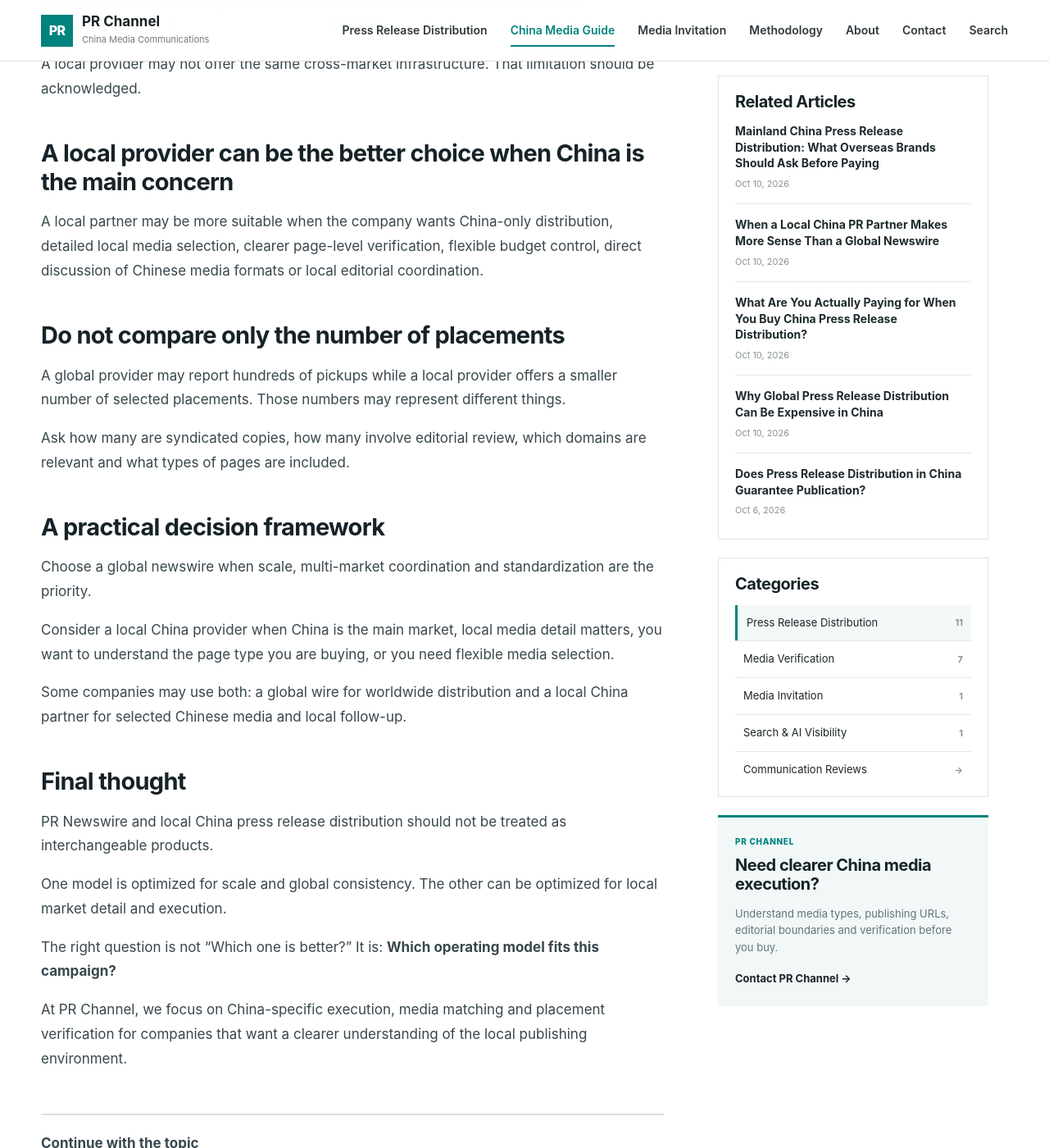
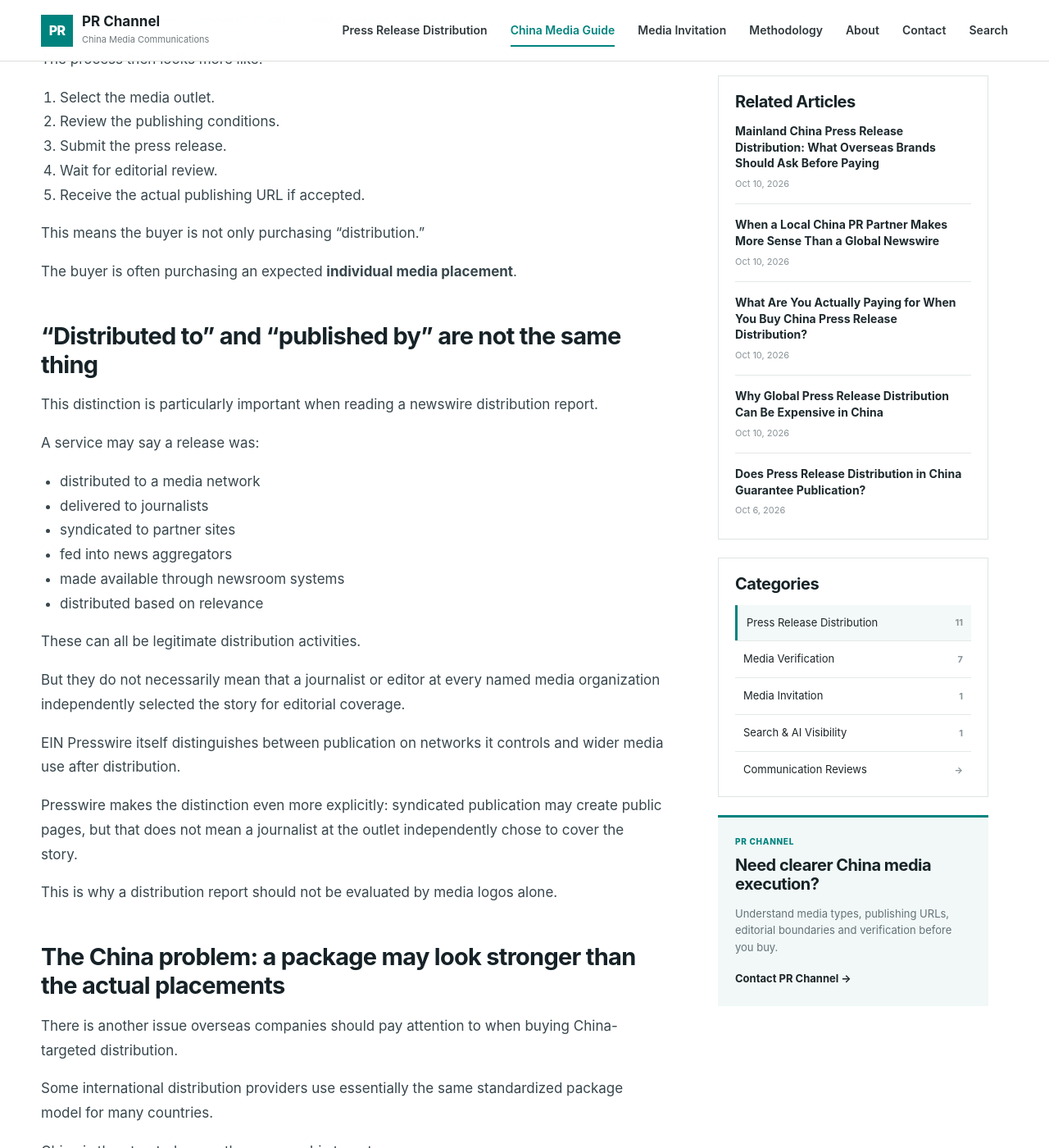
Before and after one commit to PRChannel/pressreleasechannel.com, a Jekyll site: the page built from _posts/2026-10-10-pr-newswire-vs-local-china-press-release-distribution.md, in a window 1280 px wide and 1400 px high, scrolled down 2356 px. Shown: the whole window at 82% size. Built offline with Jekyll 4.4.1, drawn with Linux system fonts in a browser that asks for light colours; some of the changed text lies outside the part shown.

Commit message:
Update Article “2026-10-10-pr-newswire-vs-local-china-press-release-distribution”
Co-authored-by: 574860431 <574860431@qq.com>

```diff
--- a/_posts/2026-10-10-pr-newswire-vs-local-china-press-release-distribution.md
+++ b/_posts/2026-10-10-pr-newswire-vs-local-china-press-release-distribution.md
@@ -1,6 +1,9 @@
 ---
-title: "PR Newswire vs Local China Press Release Distribution: What Is the Difference?"
-description: "A neutral comparison of global newswire distribution and local China press release execution, including scale, local media knowledge, pricing, reporting and campaign fit."
+title: "PR Newswire vs Local China Press Release Distribution: What Is the
+  Difference?"
+description: A practical comparison of global newswire distribution and local
+  China media execution, including syndication, individual placements,
+  publishing URLs, media quality and verification.
 date: 2026-10-10 15:12:00 +0800
 author: Yang Xiaole
 category: Press Release Distribution
@@ -12,83 +15,319 @@ tags:
   - China Media
   - Global Newswire
 ---
+For an overseas company trying to build media visibility in China, press release distribution can look deceptively simple.
 
-For an overseas company planning press release distribution in China, one common decision is whether to use a global newswire such as PR Newswire or work with a local China-focused provider.
+Choose a package. Submit a release. Select China as a target market. Receive a distribution report.
 
-This should not be treated as a simple “large company vs small company” comparison. The two models often solve different problems.
+But the underlying distribution model can be very different from the way press release placement is commonly handled inside China.
 
-## Global newswires are built for scale
+The most important distinction is not simply global provider versus local provider.
 
-A global newswire can be useful when a company needs multi-country distribution, one centralized vendor, standardized submission workflows, multilingual support, consolidated reporting or established procurement processes.
+It is the difference between **distribution infrastructure** and **individual media placement**.
 
-For a multinational communications team, those capabilities can reduce complexity.
+## Global newswires usually sell access to a distribution network
 
-## Local China providers are built around one market
+Traditional international newswires are designed around scale.
 
-A local provider has a different advantage: concentration on the Chinese media environment.
+A company typically buys a package based on factors such as:
 
-That can make it easier to discuss questions such as:
+- number of press releases
+- countries or regions
+- industry targets
+- word limits
+- images and multimedia
+- newsroom delivery
+- syndication networks
+- reporting features
 
-- Which Chinese media categories fit this announcement?
-- What is the actual publishing domain?
-- Is the placement on a main site, account, regional channel or another environment?
+EIN Presswire, for example, currently structures its plans around release credits, country and industry targets, and access to multiple distribution channels.
+
+It lists distribution or placement through channels such as AP News, USA TODAY Network, Nexstar, Google News, Bloomberg Terminals, MuckRack and thousands of affinity publications. Several of these distribution paths are explicitly based on relevance.
+
+The buyer is therefore primarily purchasing access to a distribution infrastructure.
+
+The question is often:
+
+> How broadly can this release be distributed?
+
+rather than:
+
+> Which exact media website will publish this article?
+
+## China often uses a media-by-media placement model
+
+A common model in China works differently.
+
+A media distribution provider may present a list of individual publishing options.
+
+Each outlet may have its own:
+
+- publishing price
+- editorial requirements
+- content restrictions
+- turnaround time
+- page type
+- support conditions
+
+The buyer may select individual media outlets before submission.
+
+The process then looks more like:
+
+1. Select the media outlet.
+2. Review the publishing conditions.
+3. Submit the press release.
+4. Wait for editorial review.
+5. Receive the actual publishing URL if accepted.
+
+This means the buyer is not only purchasing “distribution.”
+
+The buyer is often purchasing an expected **individual media placement**.
+
+## “Distributed to” and “published by” are not the same thing
+
+This distinction is particularly important when reading a newswire distribution report.
+
+A service may say a release was:
+
+- distributed to a media network
+- delivered to journalists
+- syndicated to partner sites
+- fed into news aggregators
+- made available through newsroom systems
+- distributed based on relevance
+
+These can all be legitimate distribution activities.
+
+But they do not necessarily mean that a journalist or editor at every named media organization independently selected the story for editorial coverage.
+
+EIN Presswire itself distinguishes between publication on networks it controls and wider media use after distribution.
+
+Presswire makes the distinction even more explicitly: syndicated publication may create public pages, but that does not mean a journalist at the outlet independently chose to cover the story.
+
+This is why a distribution report should not be evaluated by media logos alone.
+
+## The China problem: a package may look stronger than the actual placements
+
+There is another issue overseas companies should pay attention to when buying China-targeted distribution.
+
+Some international distribution providers use essentially the same standardized package model for many countries.
+
+China is then treated as another geographic target.
+
+That can simplify purchasing, but it does not necessarily provide enough visibility into the Chinese publishing environment.
+
+A report may contain a mixture of:
+
+- established media websites
+- syndicated press release pages
+- content accounts
+- self-publishing platforms
+- aggregators
+- regional portals
+- pages with limited editorial review
+- other low-value publishing environments
+
+This does not mean such pages are fraudulent or useless.
+
+It means they should not automatically be counted as equivalent to an independent editorial placement on a recognized Chinese media website.
+
+For a buyer unfamiliar with China, the media name may look impressive while the actual publishing environment tells a different story.
+
+## A Chinese media brand can contain very different publishing environments
+
+This problem is particularly important in China because a recognizable media brand can appear across multiple environments.
+
+For example, a brand may operate:
+
+- a main news website
+- regional channels
+- mobile platforms
+- content accounts
+- contributor pages
+- self-media environments
+- recommendation pages
+- syndicated pages
+
+These are not automatically equivalent.
+
+The domain, page type and editorial process matter.
+
+This is why simply reporting:
+
+> “Published on 50 Chinese media outlets”
+
+does not tell the buyer enough.
+
+A useful report should show what those 50 placements actually are.
+
+## Free or easy-to-publish pages can inflate apparent media coverage
+
+Low-cost distribution can create another problem.
+
+Some publishing environments are free or very easy to access.
+
+A press release may technically appear online, but the resulting page may have:
+
+- little editorial review
+- limited audience relevance
+- weak media authority
+- little visibility outside search
+- no meaningful relationship with the newsroom associated with the media brand
+
+These pages may still have a URL.
+
+But **having a URL is not the same as having meaningful media coverage**.
+
+The cost of publishing is therefore not a reliable proxy for value.
+
+A free platform can occasionally be useful.
+
+A paid placement can also be poor.
+
+What matters is the publishing environment and the objective of the campaign.
+
+## Individual China placements are more transparent, but not automatically better
+
+The local China model also has weaknesses.
+
+A long media rate card can become:
+
+- complicated
+- difficult for overseas buyers to understand
+- heavily price-driven
+- focused on media quantity
+- easy to compare only by cost
+
+And an individually priced placement is not automatically valuable.
+
+Buyers still need to ask:
+
+- What is the actual domain?
+- What page type will be used?
+- Is it a main-site article or a content account?
 - Is the page publicly accessible?
-- Can the buyer see a comparable placement before purchasing?
+- Is editorial review required?
+- Can the URL be independently verified?
+- How long is the provider willing to support the placement?
+- Does the placement actually fit the company and story?
 
-These details matter more when China is the primary market rather than one line in a global distribution plan.
+## Why some global China packages can be difficult to evaluate
 
-## The biggest difference may be the level of page detail
+The problem is not that international newswires are inherently worse.
 
-A global report is usually designed to summarize distribution at scale. A local partner can spend more time explaining individual placements.
+Their model is optimized for something different:
 
-This matters because a media brand name alone does not always tell the full story. The same brand may appear through several publishing environments.
+**standardized global distribution at scale.**
 
-For a buyer unfamiliar with China, the difference between those environments may be difficult to understand from a standard coverage report.
+This works very well when a company needs:
 
-## Pricing reflects different operating models
+- multi-country distribution
+- newsroom feeds
+- financial disclosure infrastructure
+- large syndication networks
+- global communications workflows
 
-Global newswires support international infrastructure, account teams, technology, reporting systems and standardized workflows. Local providers may operate with fewer layers.
+But an overseas company specifically trying to understand its China media exposure may need another level of detail.
 
-That can make local execution less expensive in some cases. But lower price should not be the only reason to choose a local partner.
+It may want to know:
 
-The stronger reason is local transparency.
+> Where exactly was my content published in China?
 
-## Media selection may be more flexible locally
+> Was this a newsroom page, content account or syndicated page?
 
-Global systems often organize distribution into predefined circuits or packages. This is efficient at scale.
+> Was the outlet selected because it was relevant?
 
-A local provider may be able to build a narrower mix around industry relevance, geography, announcement type, page accessibility, budget and campaign objective.
+> Is the page publicly accessible?
 
-## A global wire can still be the better choice
+> Can I verify it myself?
 
-A global provider may make more sense when the same release must go out in several countries, procurement requires a globally approved vendor, headquarters wants one reporting format across regions, or the communications team values standardized international processes more than local customization.
+A standard distribution footprint may not answer all of these questions.
 
-A local provider may not offer the same cross-market infrastructure. That limitation should be acknowledged.
+## What a China-focused buyer should ask
 
-## A local provider can be the better choice when China is the main concern
+Before purchasing a China distribution package, overseas companies should ask at least five questions.
 
-A local partner may be more suitable when the company wants China-only distribution, detailed local media selection, clearer page-level verification, flexible budget control, direct discussion of Chinese media formats or local editorial coordination.
+### 1. Is this a distribution network or a list of specific placements?
 
-## Do not compare only the number of placements
+These are different products.
 
-A global provider may report hundreds of pickups while a local provider offers a smaller number of selected placements. Those numbers may represent different things.
+### 2. Which outcomes are guaranteed?
 
-Ask how many are syndicated copies, how many involve editorial review, which domains are relevant and what types of pages are included.
+Does the provider guarantee distribution, publication on controlled sites, or specific media URLs?
 
-## A practical decision framework
+### 3. What kinds of pages will appear in the final report?
 
-Choose a global newswire when scale, multi-market coordination and standardization are the priority.
+Ask whether the report distinguishes:
 
-Consider a local China provider when China is the main market, local media detail matters, you want to understand the page type you are buying, or you need flexible media selection.
+- main-site media pages
+- content accounts
+- syndicated pages
+- self-publishing platforms
+- aggregators
 
-Some companies may use both: a global wire for worldwide distribution and a local China partner for selected Chinese media and local follow-up.
+### 4. Can every placement be independently verified?
 
-## Final thought
+The report should provide actual URLs.
 
-PR Newswire and local China press release distribution should not be treated as interchangeable products.
+### 5. How are low-value placements treated?
 
-One model is optimized for scale and global consistency. The other can be optimized for local market detail and execution.
+A report containing 100 URLs may not be more useful than one containing 15 relevant, identifiable placements.
 
-The right question is not “Which one is better?” It is: **Which operating model fits this campaign?**
+## A better model may combine both approaches
 
-At PR Channel, we focus on China-specific execution, media matching and placement verification for companies that want a clearer understanding of the local publishing environment.
+There is a useful middle ground.
+
+A China distribution service can adopt the simplicity of an international newswire package without hiding the actual publishing results.
+
+For example:
+
+**China Essential Distribution**
+
+- 1 press release
+- China media targeting
+- industry matching
+- editorial submission
+- local media selection
+- verified publishing URLs
+- placement type classification
+- post-distribution report
+
+The customer does not need to manually purchase dozens of media outlets one by one.
+
+But after distribution, the customer can still see:
+
+- where the content appeared
+- what kind of page it was
+- which domain hosted it
+- whether it remains publicly accessible
+
+That combines:
+
+> **Newswire-style simplicity**
+>
+> +
+>
+> **China-style placement transparency**
+
+## The practical distinction
+
+When comparing press release distribution services for China, do not ask only:
+
+> How many outlets are included?
+
+Ask:
+
+> What exactly am I buying?
+
+The answer may be:
+
+- access to a distribution network
+- guaranteed syndicated pages
+- individual media placements
+- newsroom delivery
+- content-account publication
+- or a mixture of several models
+
+These outcomes should not be treated as interchangeable.
+
+For overseas companies entering China, knowing **where the press release actually appears** can be just as important as knowing how widely it was distributed.
```
